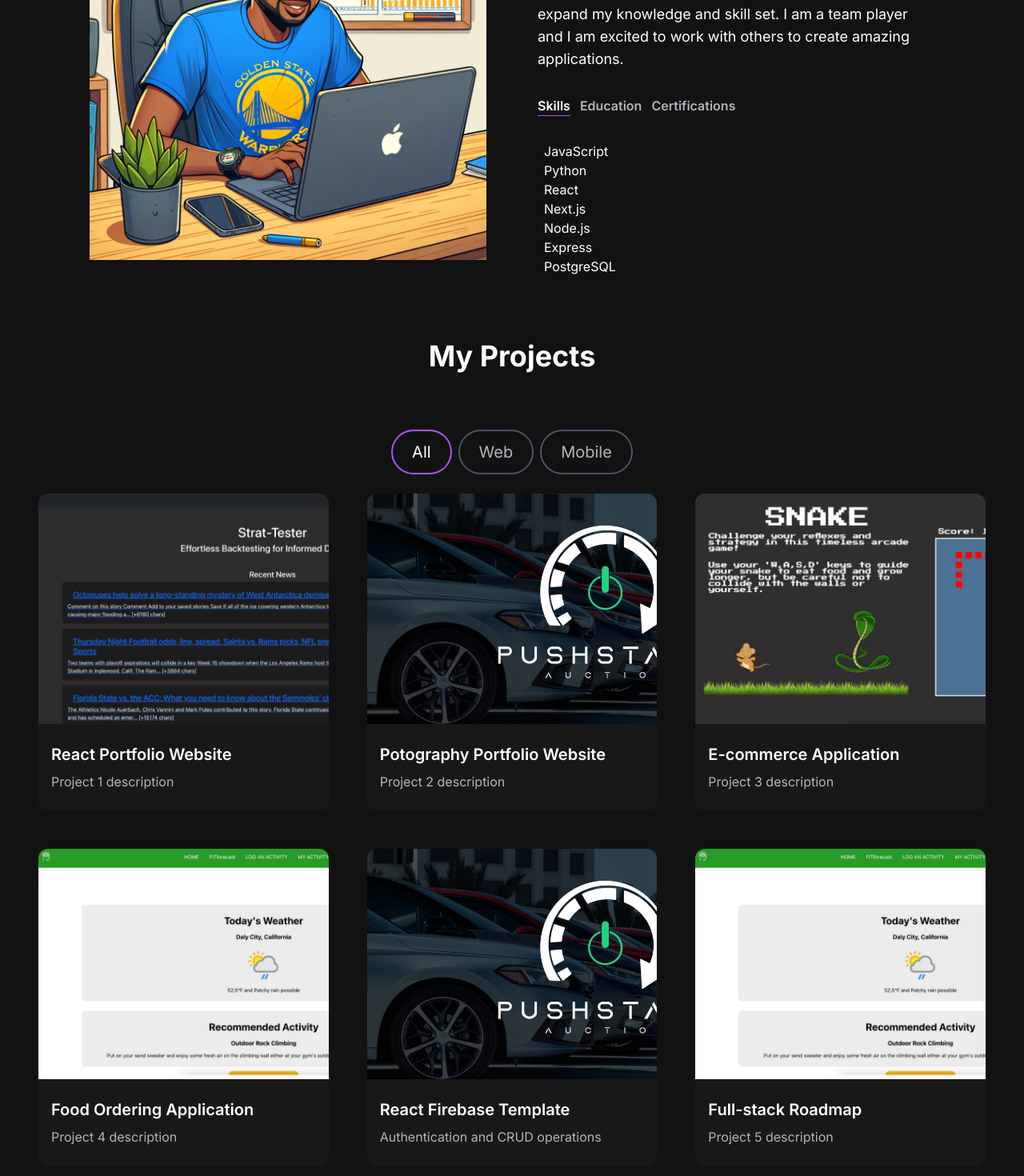
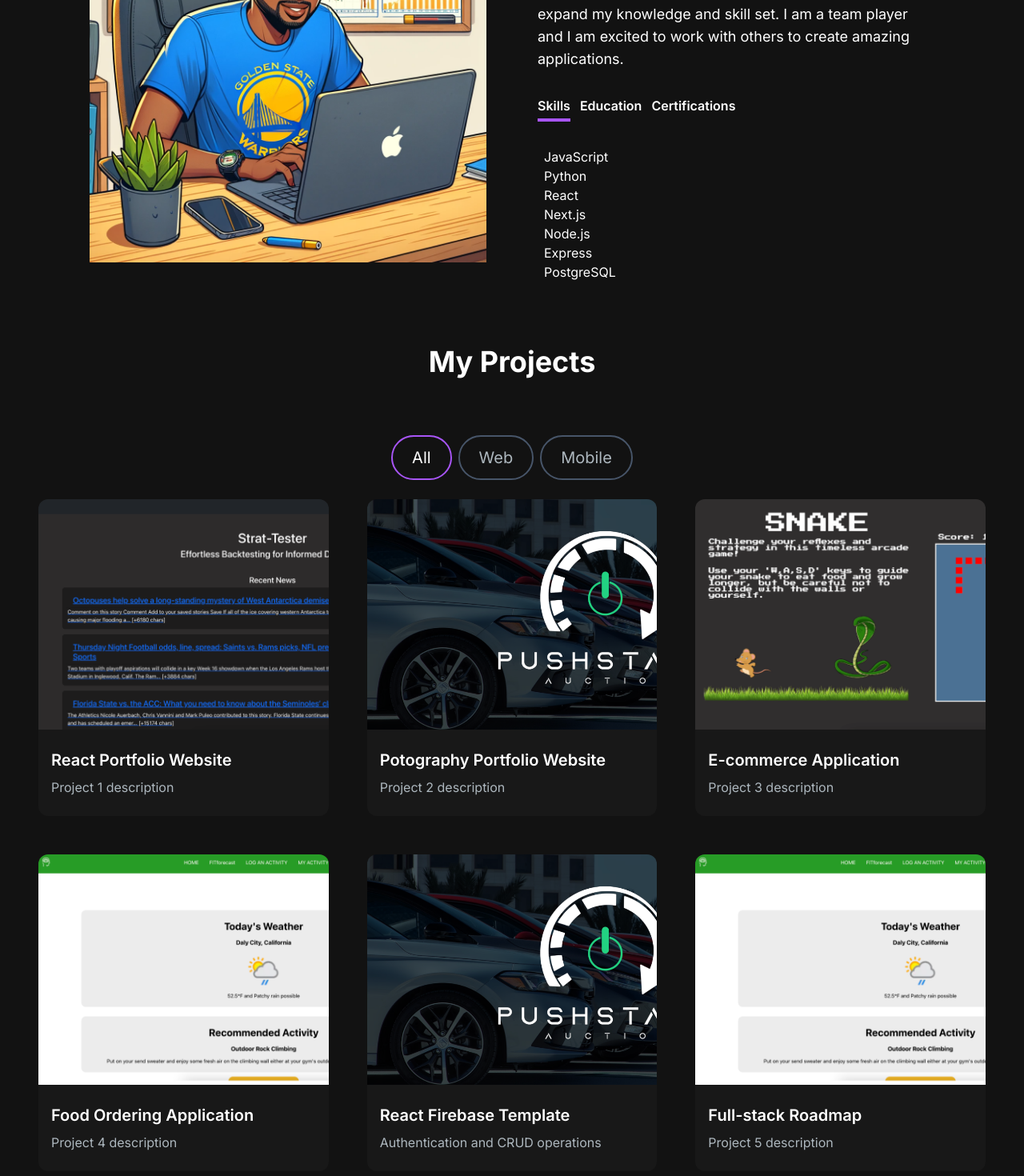
Before and after one commit to Slmbyn/portfolio-v2, a Next.js app: page / in a window 1280 px wide. Shown: the part 940-2410 px from the top of the page at 80% size. Built offline with nearby package versions, Linux system fonts and the light colour scheme.

Commit message:
adds about me and project animations

```diff
--- a/app/src/components/HeroSection.jsx
+++ b/app/src/components/HeroSection.jsx
@@ -32,7 +32,7 @@ const HeroSection = () => {
                             2000,
                             'a Day Trader.',
                             2000,
-                            'a Warriors Fan',
+                            'a Warriors Fan.',
                             2000
                         ]}
                         wrapper="span"
--- a/app/src/components/ProjectsSection.jsx
+++ b/app/src/components/ProjectsSection.jsx
@@ -1,7 +1,8 @@
 'use client'
-import React, {useState} from 'react'
+import React, {useState, useRef} from 'react'
 import ProjectsCard from './ProjectsCard'
 import ProjectTag from './ProjectTag';
+import { motion, useInView } from "framer-motion";
 
 const projectsData = [
     {
@@ -63,7 +64,8 @@ const projectsData = [
 
 const ProjectsSection = () => {
     const [tag, setTag] = useState("All")
-
+    const ref = useRef(null)
+    const isInView = useInView(ref, { once: true })
     const handleTagChange = (newTag) => {
         setTag(newTag)
     }
@@ -72,8 +74,13 @@ const ProjectsSection = () => {
         project.tag.includes(tag)
     )
 
+    const cardVariants = {
+      initial: { y: 50, opacity: 0},
+      animate: { y: 0, opacity: 1}
+    }
+
   return (
-    <>
+    <section>
         <h2 className='text-white text-center text-4xl font-bold mt-4 mb-8 md:mb-12'> My Projects</h2>
 
         <div className='text-white flex flex-row justify-center items-center gap-2 py-6'>
@@ -82,8 +89,15 @@ const ProjectsSection = () => {
             <ProjectTag onClick={handleTagChange} name='Mobile' isSelected={tag === 'Mobile'} />
         </div>
 
-        <div className='grid md:grid-cols-3 gap-8 md:gap-12'>
-            {fileredProjects.map((project) => (
+        <ul ref={ref} className='grid md:grid-cols-3 gap-8 md:gap-12'>
+            {fileredProjects.map((project, index) => (
+              <motion.li
+                variants={cardVariants}
+                initial="initial"
+                animate={ isInView ? "animate" : "initial"}
+                transition={{ duration: 0.3, delay: index * 0.2}}
+                key={index}
+                >
                 <ProjectsCard
                     key={project.id}
                     title={project.title}
@@ -92,10 +106,11 @@ const ProjectsSection = () => {
                     gitUrl={project.gitUrl}
                     previewUrl={project.previewUrl}
                 />
+              </motion.li>
             ))}
-        </div>
+        </ul>
 
-    </>
+    </section>
   )
 }
 
--- a/app/src/components/TabButton.jsx
+++ b/app/src/components/TabButton.jsx
@@ -1,7 +1,14 @@
 import React from 'react'
+import { motion } from "framer-motion";
+
+const variants = {
+  default: { width: 0 },
+  active: { width: "calc(100% - 0.75rem"}
+}
 
 const TabButton = ({ active, selectTab, children }) => {
-    const buttonClasses = active ? 'text-white border-b border-purple-500' : 'text-[#ADB7BE]'
+    // const buttonClasses = 'text-white border-b border-purple-500'
+    const buttonClasses = 'text-white'
 
   return (
     <div>
@@ -9,36 +16,16 @@ const TabButton = ({ active, selectTab, children }) => {
             <p className={`mr-3 font-semibold hover:text-white ${buttonClasses}`}>
                 {children}
             </p>
+        <motion.div
+          animate= { active ? "active" :  "default"}
+          variants={variants}
+          className='h-1 bg-purple-500 mt-1 mr-3'
+        >
+
+        </motion.div>
         </button>
     </div>
   )
 }
 
 export default TabButton
-
-// import React from "react";
-// import { motion } from "framer-motion";
-
-// const variants = {
-//   default: { width: 0 },
-//   active: { width: "calc(100% - 0.75rem)" },
-// };
-
-// const TabButton = ({ active, selectTab, children }) => {
-//   const buttonClasses = active ? "text-white" : "text-[#ADB7BE]";
-
-//   return (
-//     <button onClick={selectTab}>
-//       <p className={`mr-3 font-semibold hover:text-white ${buttonClasses}`}>
-//         {children}
-//       </p>
-//       <motion.div
-//         animate={active ? "active" : "default"}
-//         variants={variants}
-//         className="h-1 bg-primary-500 mt-2 mr-3"
-//       ></motion.div>
-//     </button>
-//   );
-// };
-
-// export default TabButton;
```
